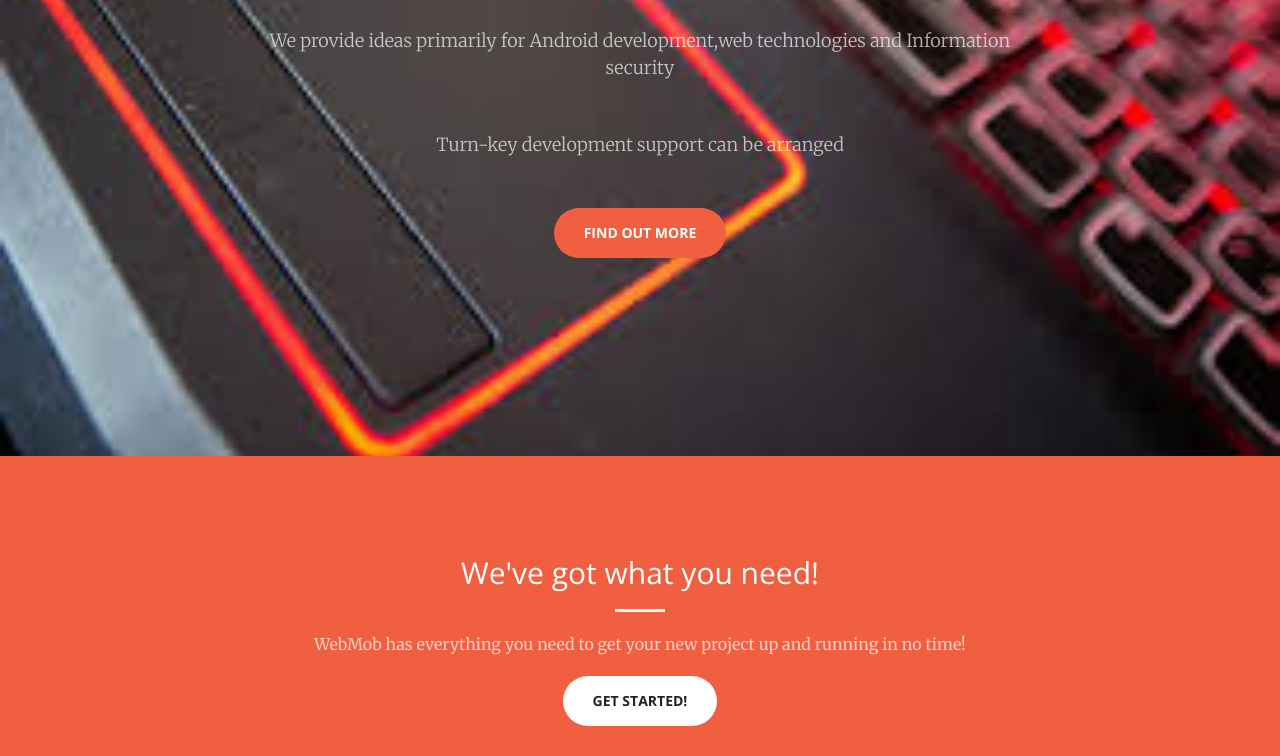
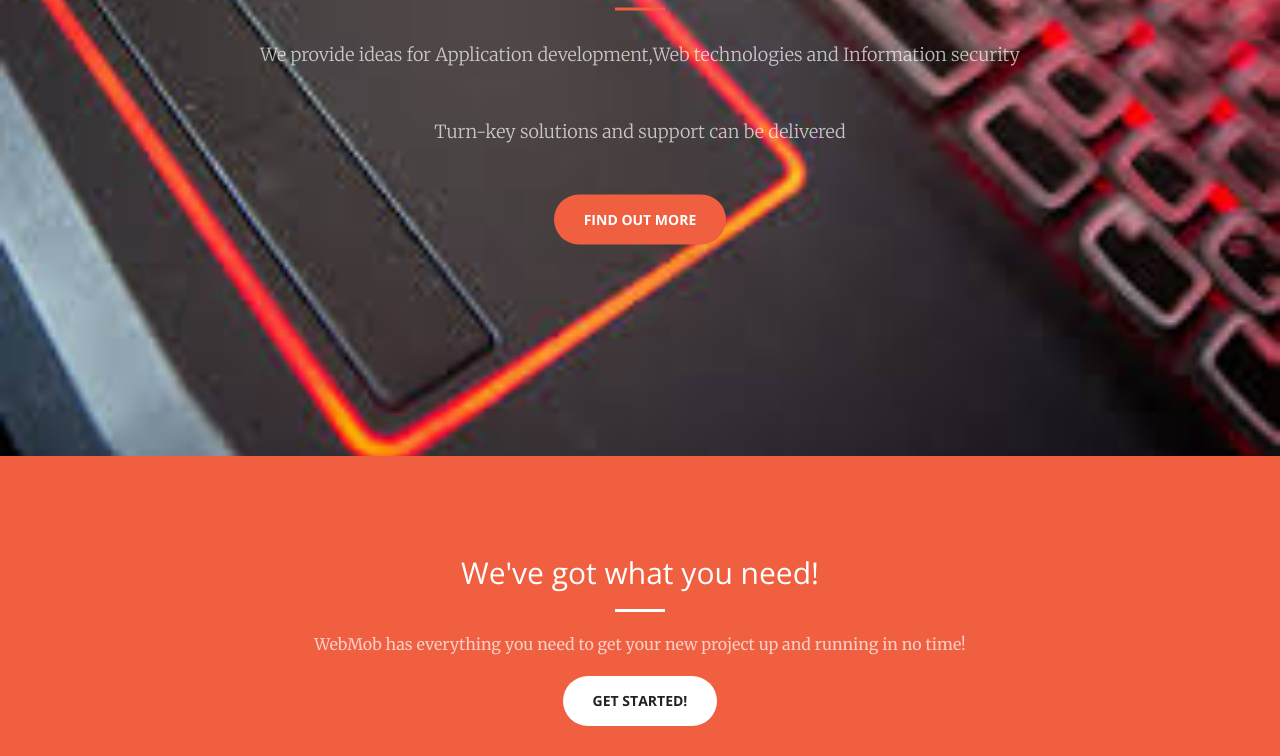
Before and after one commit to fumdiali/WEBMOB_MAIN, a plain HTML site: page index.html in a window 1280 px wide. Shown: the part 344-1100 px from the top of the page. Drawn offline with nearby package versions, Linux system fonts and the light colour scheme.

Commit message:
Edited HTML

```diff
--- a/index.html
+++ b/index.html
@@ -80,8 +80,8 @@
             <div class="header-content-inner">
                 <h1 id="homeHeading">Your Professional Web & Mobile Apps solutions source</h1>
                 <hr>
-                <p>We provide ideas primarily for Android development,web technologies and Information security</p>
-                <p>Turn-key development support can be arranged</p>
+                <p>We provide ideas for Application development,Web technologies and Information security</p>
+                <p>Turn-key solutions and support can be delivered</p>
                 <a href="#about" class="btn btn-primary btn-xl page-scroll">Find Out More</a>
             </div>
         </div>
@@ -265,7 +265,7 @@
                 </div>
                 <div class="col-lg-4 text-center">
                     <i class="fa fa-envelope-o fa-3x sr-contact"></i>
-                    <p><a href="mailto:your-email@your-domain.com">feedback@webmob.ng</a></p>
+                    <p><a href="dialipatrick@gmail.com">feedback@webmob.ng</a></p>
                 </div>
             </div>
         </div>
```
